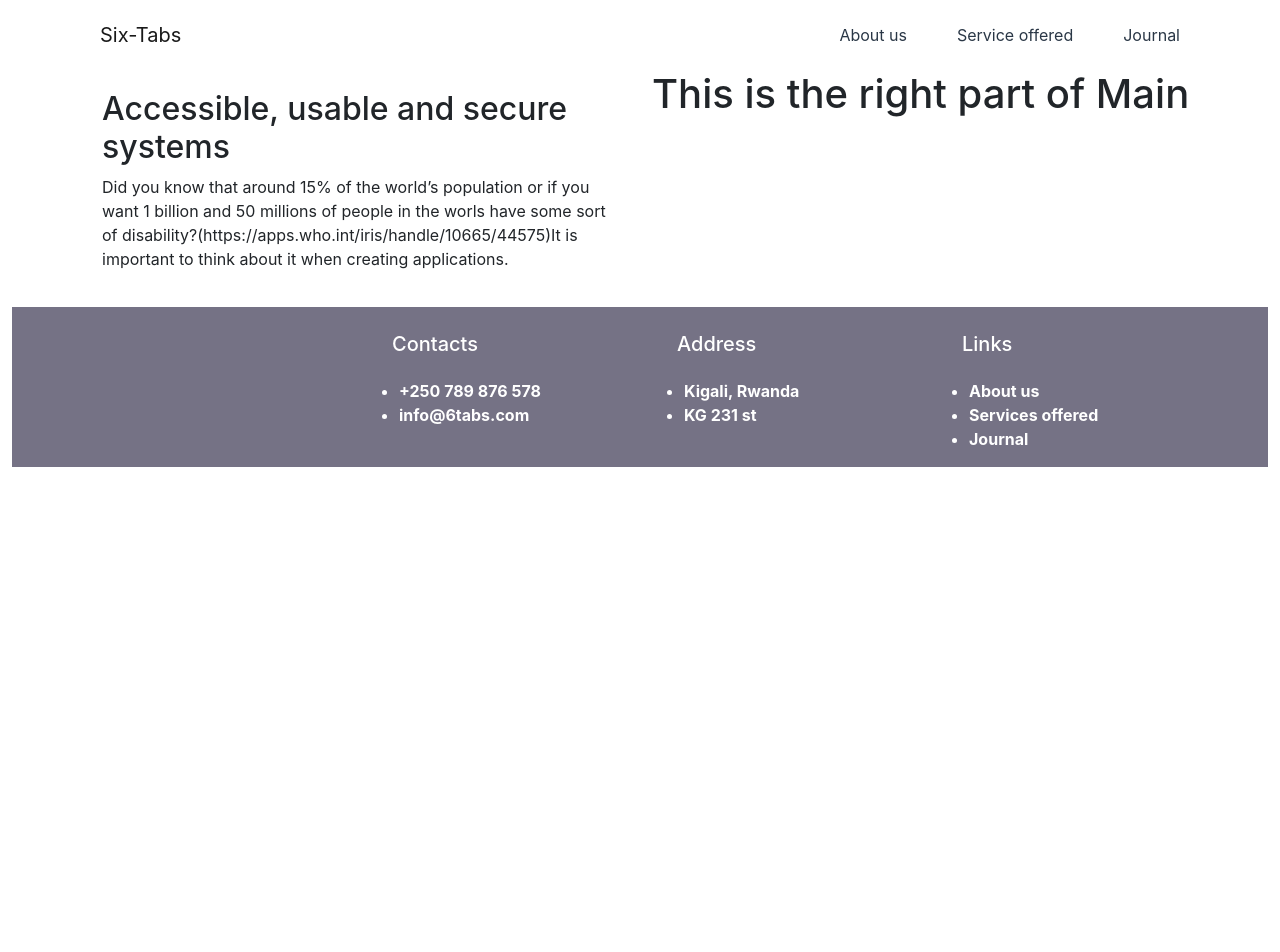
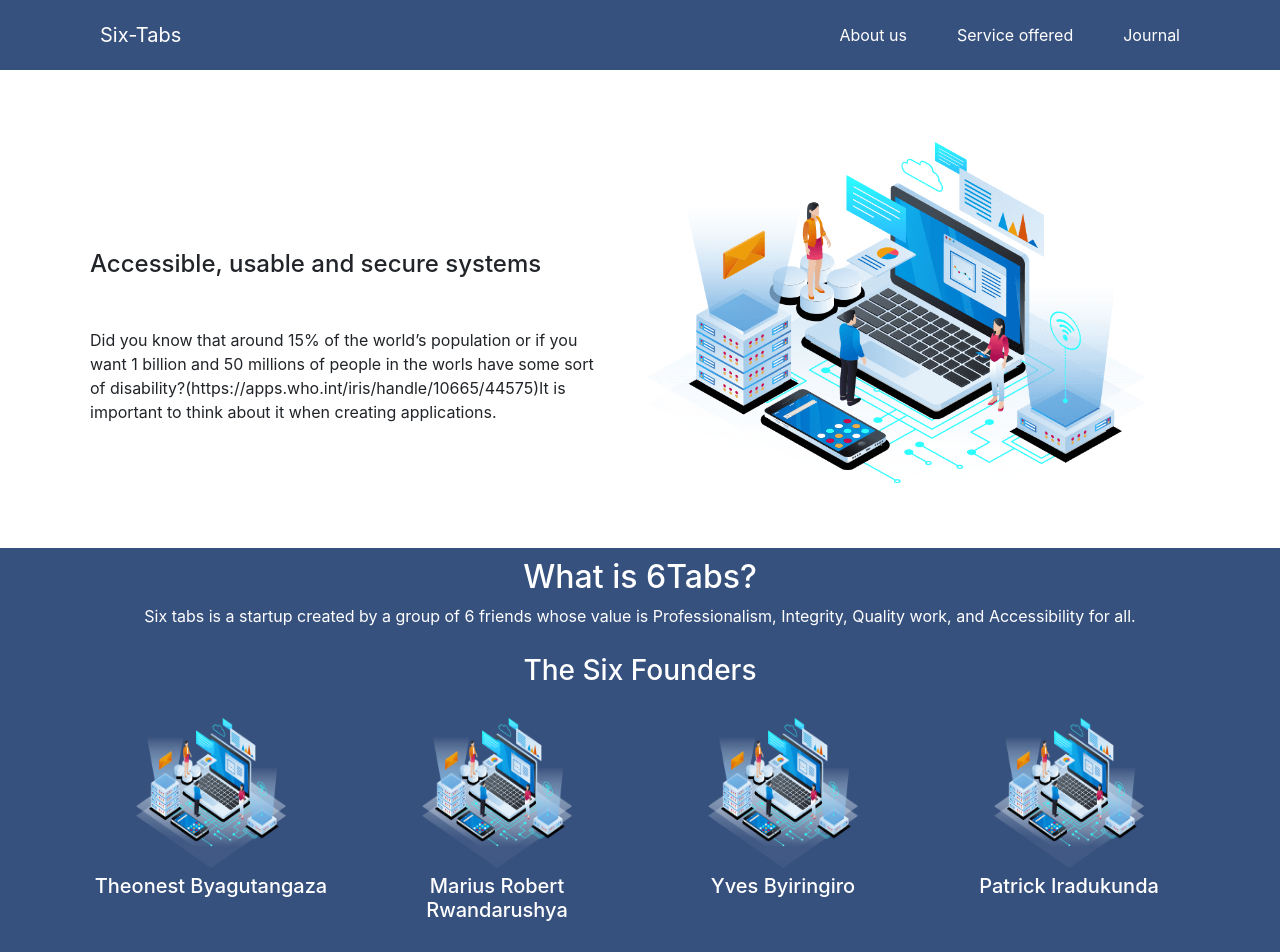
Before and after one commit to SixTabs/website, a Next.js app: page / in a window 1280 px wide. Shown: the top 952 px of the page. Before the commit the page ends 800 px from the top, so only its background shows below. Built offline with nearby package versions, Linux system fonts and the light colour scheme.

Commit message:
team section

```diff
--- a/componets/Header.jsx
+++ b/componets/Header.jsx
@@ -5,12 +5,16 @@ class Header extends Component {
   state = {};
   render() {
     return (
-      <header className="nav-bar-style">
+      <header
+        className="nav-bar-style"
+        style={{ backgroundColor: "#37517e", color: "white" }}
+      >
         <Navbar collapseOnSelect expand="lg" className="nav-bar-style">
           <Container className="nav-bar-style">
             <Navbar.Brand
               style={{
                 paddingLeft: "25px",
+                color: "white",
               }}
               href="#home"
             >
@@ -22,7 +26,7 @@ class Header extends Component {
               <Nav className="navbar-content-style">
                 <Nav.Link
                   style={{
-                    color: "#2A3746",
+                    color: "white",
                     paddingLeft: "25px",
                     paddingRight: "25px",
                   }}
@@ -32,7 +36,7 @@ class Header extends Component {
                 </Nav.Link>
                 <Nav.Link
                   style={{
-                    color: "#2A3746",
+                    color: "white",
                     paddingLeft: "25px",
                     paddingRight: "25px",
                   }}
@@ -42,7 +46,7 @@ class Header extends Component {
                 </Nav.Link>
                 <Nav.Link
                   style={{
-                    color: "#2A3746",
+                    color: "white",
                     paddingLeft: "25px",
                     paddingRight: "25px",
                   }}
--- a/componets/MainSection.jsx
+++ b/componets/MainSection.jsx
@@ -1,4 +1,5 @@
 import { React, Component } from "react";
+import Image from "next/image";
 
 class Main extends Component {
   constructor(props) {
@@ -7,10 +8,14 @@ class Main extends Component {
   state = {};
   render() {
     return (
-      <section>
+      <section id="hero" className="d-flex align-items-center">
         <div className="container">
           <div className="row">
-            <div className="col-md-6">
+            <div
+              className="col-lg-6 d-flex flex-column justify-content-center"
+              data-aos="fade-up"
+              data-aos-delay="200"
+            >
               <div className="row" style={{ padding: "20px" }}>
                 <div className="col-md-12" style={{ textAlign: "left" }}>
                   <h2>Accessible, usable and secure systems</h2>
@@ -26,8 +31,17 @@ class Main extends Component {
                 </div>
               </div>
             </div>
-            <div className="col-md-6">
-              <h1>This is the right part of Main</h1>
+            <div
+              className="col-lg-6 order-1 order-lg-2 hero-img"
+              data-aos="zoom-in"
+              data-aos-delay="200"
+            >
+              <Image
+                src="/assets/img/hero-img.png"
+                alt="Landscape picture"
+                width={500}
+                height={400}
+              />
             </div>
           </div>
         </div>
--- a/componets/TeamSection.jsx
+++ b/componets/TeamSection.jsx
@@ -1,4 +1,5 @@
 import { React, Component } from "react";
+import Image from "next/image";
 
 class Team extends Component {
   constructor(props) {
@@ -7,12 +8,84 @@ class Team extends Component {
   state = {};
   render() {
     return (
-      <section className="team-section">
-        <div className="container">
+      <section className="team-section" style={{ backgroundColor: "#37517e" }}>
+        <div className="container" v style={{ padding: "10px" }}>
           <div className="row">
-            <div className="col-md-12 col-sm-12"></div>
+            <div
+              className="col-md-12 col-sm-12"
+              style={{ textAlign: "center", color: "white" }}
+            >
+              <h2>What is 6Tabs?</h2>
+              <p style={{}}>
+                Six tabs is a startup created by a group of 6 friends whose
+                value is Professionalism, Integrity, Quality work, and
+                Accessibility for all.
+              </p>
+            </div>
           </div>
-          <div className="row team-portfolio"></div>
+          <div
+            className="row team-portfolio"
+            style={{ textAlign: "center", color: "white" }}
+          >
+            <div className="col-12" style={{ padding: "10px" }}>
+              <h3>The Six Founders</h3>
+            </div>
+            <div className="col-md-3 col-lg-3 col-xs-12 team">
+              <Image
+                src="/assets/img/hero-img.png"
+                alt="Landscape picture"
+                width={150}
+                height={150}
+              />
+              <h5>Theonest Byagutangaza</h5>
+            </div>
+            <div className="col-md-3 col-lg-3 col-xs-12 team">
+              <Image
+                src="/assets/img/hero-img.png"
+                alt="Landscape picture"
+                width={150}
+                height={150}
+              />
+              <h5>Marius Robert Rwandarushya</h5>
+            </div>
+            <div className="col-md-3 col-lg-3 col-xs-12 team">
+              <Image
+                src="/assets/img/hero-img.png"
+                alt="Landscape picture"
+                width={150}
+                height={150}
+              />
+              <h5>Yves Byiringiro</h5>
+            </div>
+            <div className="col-md-3 col-lg-3 col-xs-12 team">
+              <Image
+                src="/assets/img/hero-img.png"
+                alt="Landscape picture"
+                width={150}
+                height={150}
+              />
+              <h5>Patrick Iradukunda</h5>
+            </div>
+            <div className="col-md-3 col-lg-3 col-xs-12 team"></div>
+            <div className="col-md-3 col-lg-3 col-xs-12 team">
+              <Image
+                src="/assets/img/hero-img.png"
+                alt="Landscape picture"
+                width={150}
+                height={150}
+              />
+              <h5>Yves Habimana</h5>
+            </div>
+            <div className="col-md-3 col-lg-3 col-xs-12 team">
+              <Image
+                src="/assets/img/hero-img.png"
+                alt="Landscape picture"
+                width={150}
+                height={150}
+              />
+              <h5>Patrick Ishimwe</h5>
+            </div>
+          </div>
           <div className="row goals-section">
             <div className="col-md-4 col-sm-4 col-xs-12"></div>
             <div className="col-md-4 col-sm-4 col-xs-12"></div>
--- a/pages/index.js
+++ b/pages/index.js
@@ -1,12 +1,14 @@
 import Footer from "../componets/Footer";
 import Header from "../componets/Header";
 import Main from "../componets/MainSection";
+import Team from "../componets/TeamSection";
 
 export default function Home() {
   return (
-    <section className="container-fluid">
+    <section className="">
       <Header />
       <Main />
+      <Team />
       <Footer />
     </section>
   );
--- a/styles/globals.css
+++ b/styles/globals.css
@@ -29,3 +29,108 @@ a {
 footer {
   background-color: "#757285";
 }
+/*--------------------------------------------------------------
+# Hero Section
+--------------------------------------------------------------*/
+#hero {
+  width: 100%;
+  /* height: 80vh; */
+  background: "FFFFFF";
+  color: "FFFFFF";
+}
+
+#hero .container {
+  padding-top: 72px;
+  padding-left: 0px;
+}
+
+#hero h1 {
+  margin: 0 0 10px 0;
+  font-size: 48px;
+  font-weight: 700;
+  line-height: 56px;
+  color: #fff;
+}
+
+#hero h2 {
+  /* color: rgba(255, 255, 255, 0.6); */
+  margin-bottom: 50px;
+  font-size: 24px;
+}
+
+#hero .animated {
+  animation: up-down 2s ease-in-out infinite alternate-reverse both;
+}
+
+@media (max-width: 991px) {
+  #hero {
+    height: 100vh;
+    text-align: center;
+  }
+  #hero .animated {
+    -webkit-animation: none;
+    animation: none;
+  }
+  #hero .hero-img {
+    text-align: center;
+  }
+  #hero .hero-img img {
+    width: 50%;
+  }
+}
+
+@media (max-width: 768px) {
+  #hero h1 {
+    font-size: 28px;
+    line-height: 36px;
+  }
+  /* #hero h2 {
+    font-size: 18px;
+    line-height: 24px;
+    margin-bottom: 30px;
+  } */
+  #hero .hero-img img {
+    width: 70%;
+  }
+}
+
+@media (max-width: 575px) {
+  #hero .hero-img img {
+    width: 80%;
+  }
+  #hero .btn-get-started {
+    font-size: 16px;
+    padding: 10px 24px 11px 24px;
+  }
+  #hero .btn-watch-video {
+    font-size: 16px;
+    padding: 10px 0 8px 40px;
+    margin-left: 20px;
+  }
+  #hero .btn-watch-video i {
+    font-size: 32px;
+    top: 7px;
+  }
+}
+
+@-webkit-keyframes up-down {
+  0% {
+    transform: translateY(10px);
+  }
+  100% {
+    transform: translateY(-10px);
+  }
+}
+
+@keyframes up-down {
+  0% {
+    transform: translateY(10px);
+  }
+  100% {
+    transform: translateY(-10px);
+  }
+}
+/* Team section */
+.team {
+  padding: 12px 6px;
+}
```
Also changed, not shown: public/assets/img/hero-img.png (added).
